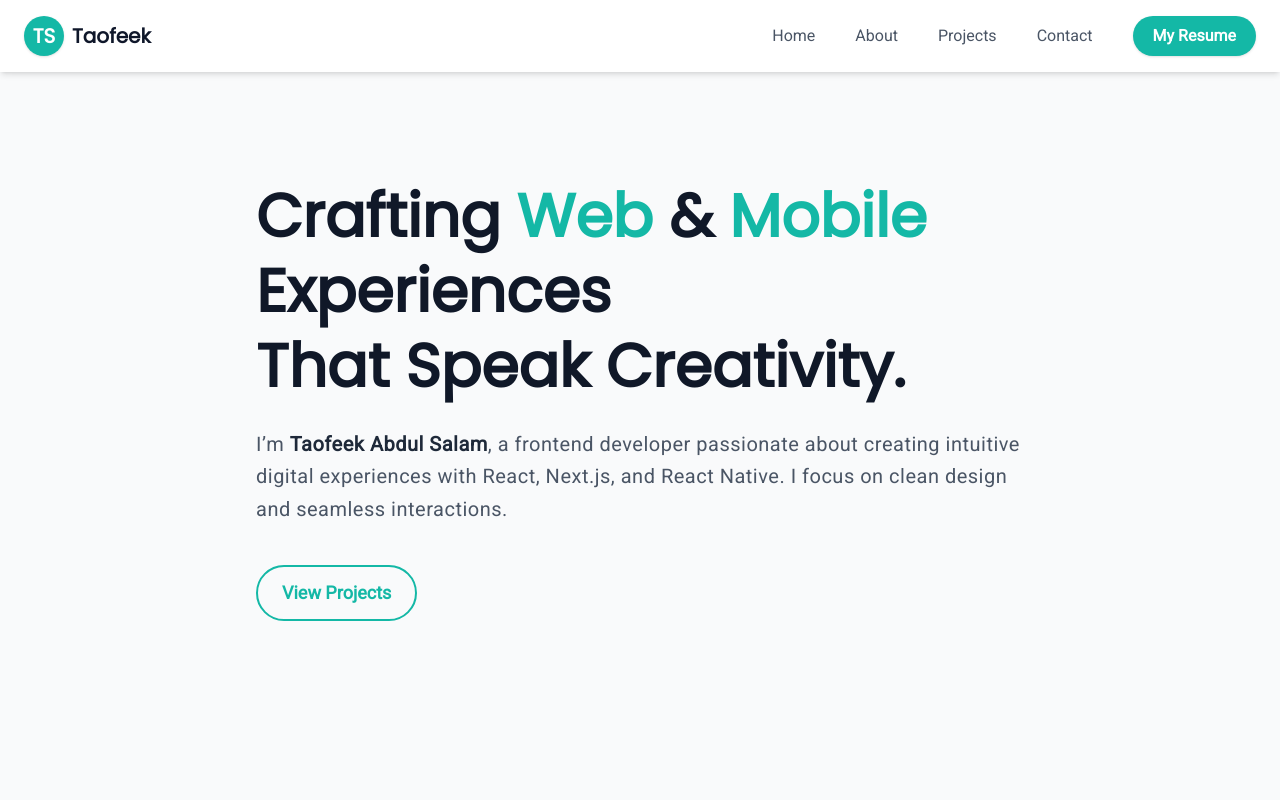
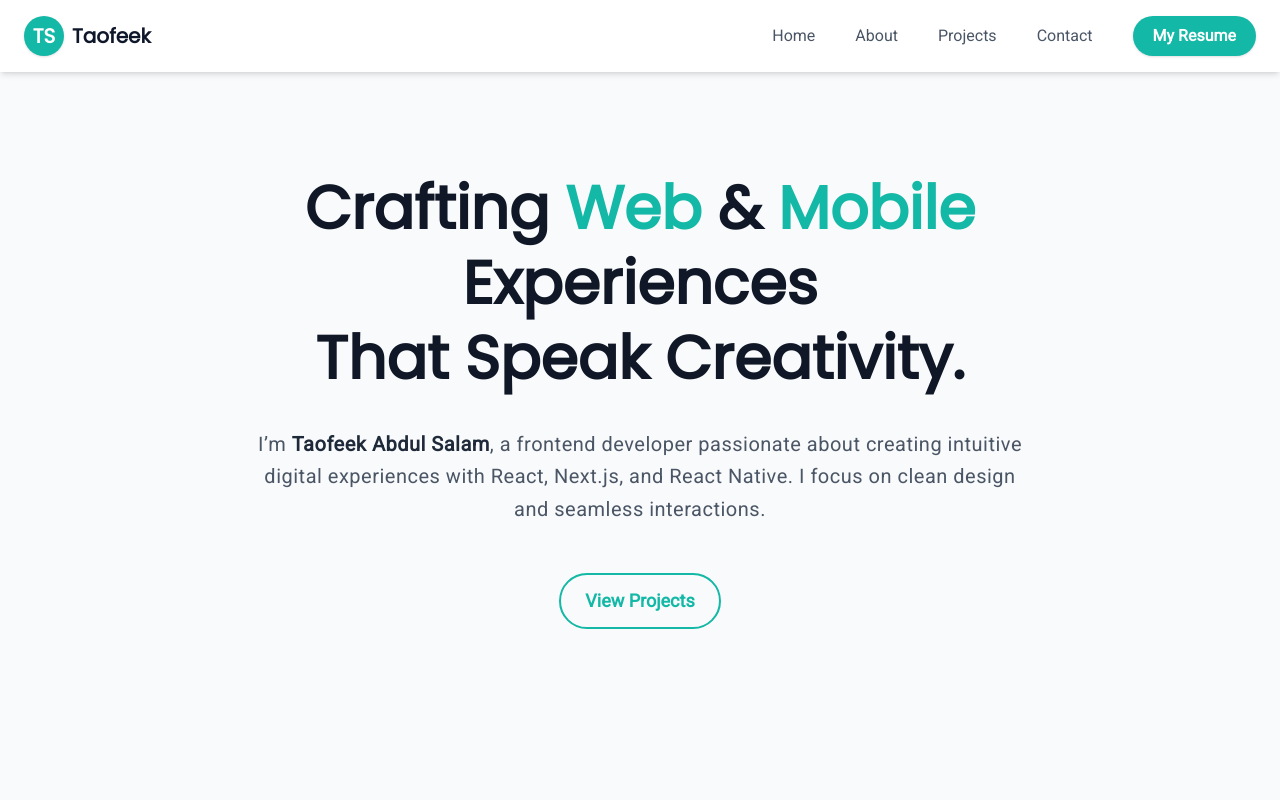
Before and after one commit to salmoon7/taoefeekportfolio, a React (Vite) app: page / in a window 1280 px wide. Shown: the top 800 px of the page. Built offline with nearby package versions, Linux system fonts and the light colour scheme.

Commit message:
updated hero

```diff
--- a/src/components/Hero.jsx
+++ b/src/components/Hero.jsx
@@ -23,17 +23,17 @@ const Hero = () => {
   return (
     <section
   id="home"
-      className="min-h-screen flex items-center justify-center px-6 md:px-24 py-24 bg-[#f9fafb]"
+  className="min-h-screen flex items-center justify-center px-4 sm:px-6 md:px-24 py-20 sm:py-24 bg-[#f9fafb]"
 >
   <motion.div
-        className="max-w-3xl text-center md:text-left"
+    className="max-w-3xl w-full text-center"
     variants={containerVariants}
     initial="hidden"
     animate="visible"
   >
     <motion.h1
       variants={itemVariantsUp}
-          className="text-4xl sm:text-5xl lg:text-6xl font-extrabold leading-tight text-gray-900 font-heading mb-6"
+      className="text-3xl sm:text-4xl md:text-5xl lg:text-6xl font-extrabold leading-snug sm:leading-tight text-gray-900 font-heading mb-8"
     >
       Crafting <span className="text-accent">Web</span> &{" "}
       <span className="text-accent">Mobile</span> Experiences{" "}
@@ -42,7 +42,7 @@ const Hero = () => {
 
     <motion.p
       variants={itemVariantsUp}
-          className="text-gray-600 text-base sm:text-lg md:text-xl leading-relaxed tracking-wide font-medium mb-10"
+      className="text-gray-600 text-base sm:text-lg md:text-xl leading-relaxed tracking-wide font-medium mb-12 px-2 sm:px-0"
     >
       I’m <strong className="text-gray-800">Taofeek Abdul Salam</strong>, a
       frontend developer passionate about creating intuitive digital
@@ -52,7 +52,7 @@ const Hero = () => {
 
     <motion.div
       variants={itemVariantsUp}
-          className="flex flex-col sm:flex-row gap-4 sm:gap-6 items-center justify-center sm:justify-start"
+      className="flex flex-col sm:flex-row gap-4 sm:gap-6 items-center justify-center"
     >
       <AnchorLink
         href="#projects"
@@ -63,6 +63,7 @@ const Hero = () => {
     </motion.div>
   </motion.div>
 </section>
+
   );
 };
 
```
Lines whose indentation alone changed are shown as unchanged.
